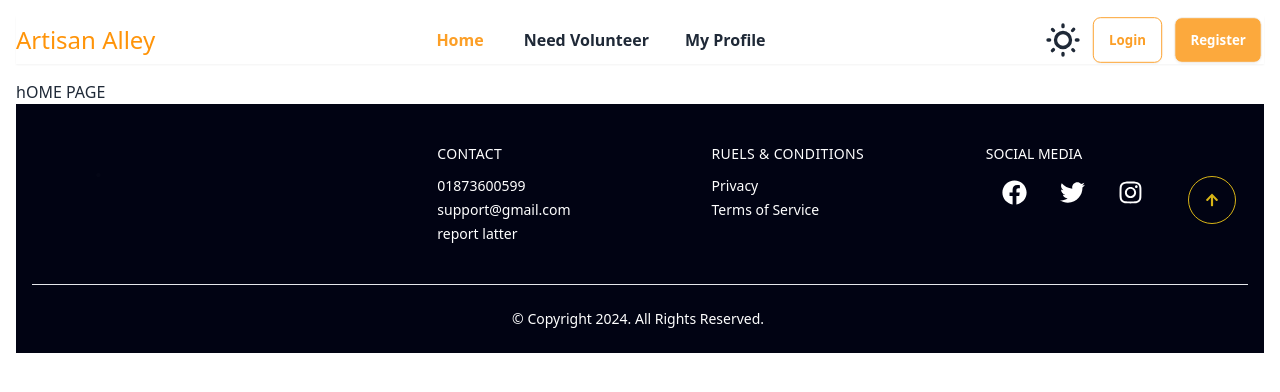
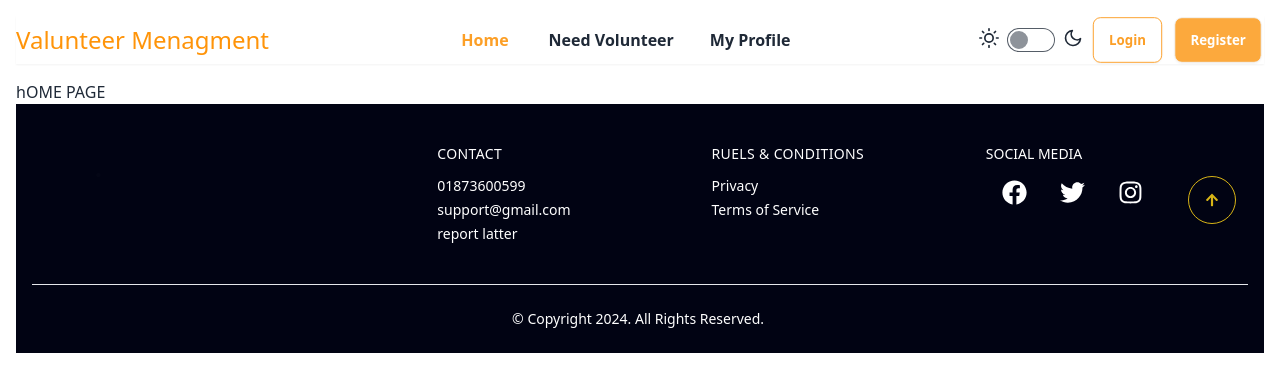
Before and after one commit to reduanhaiderrifat/Unity-Quest, a React (Vite) app: page / in a window 1280 px wide. Shown: the top 392 px of the page. Built offline with nearby package versions, Linux system fonts and the light colour scheme; no server answers.

Commit message:
setup evirmentvariables for firebase api

```diff
--- a/src/firebase/firebase.config.js
+++ b/src/firebase/firebase.config.js
@@ -5,12 +5,12 @@ import { initializeApp } from "firebase/app";
 import { getAuth } from "firebase/auth";
 // Your web app's Firebase configuration
 const firebaseConfig = {
-  apiKey: "AIzaSyAlUNQoZY_dwtaoJRpER-Cay5fSoY3edFI",
-  authDomain: "volunteer-management-web.firebaseapp.com",
-  projectId: "volunteer-management-web",
-  storageBucket: "volunteer-management-web.appspot.com",
-  messagingSenderId: "640044481513",
-  appId: "1:640044481513:web:6e5dcc3e5d916b814d2978",
+  apiKey: import.meta.env.APIKEY,
+  authDomain: import.meta.env.AUTHDOMAIN,
+  projectId: import.meta.env.PROJECTID,
+  storageBucket: import.meta.env.STORAGEBUCKET,
+  messagingSenderId: import.meta.env.MESSAGINGSENDERID,
+  appId: import.meta.env.APPID,
 };
 
 // Initialize Firebase
--- /dev/null
+++ b/src/pages/AddVholenteerPost.jsx
@@ -0,0 +1,9 @@
+const AddVholenteerPost = () => {
+  return (
+    <div>
+      <h2>this is vholunteradd post</h2>
+    </div>
+  );
+};
+
+export default AddVholenteerPost;
--- /dev/null
+++ b/src/pages/ManagementPost.jsx
@@ -0,0 +1,9 @@
+const ManagementPost = () => {
+  return (
+    <div>
+      <p>this is Management post</p>
+    </div>
+  );
+};
+
+export default ManagementPost;
--- a/src/pages/Register.jsx
+++ b/src/pages/Register.jsx
@@ -6,7 +6,7 @@ import { Link } from "react-router-dom";
 import useAuth from "../hooks/useAuth";
 import toast from "react-hot-toast";
 const Register = () => {
-  const { createUser, googleUser, githubUser } = useAuth();
+  const { createUser, googleUser, githubUser, updateUser } = useAuth();
 
   const {
     register,
@@ -19,6 +19,7 @@ const Register = () => {
     console.log(data);
     createUser(email, password)
       .then((result) => {
+        updateUser(username, photo);
         console.log(result.user);
       })
       .catch((error) => {
@@ -87,6 +88,7 @@ const Register = () => {
                   type="text"
                   placeholder="PhotoURL"
                   name="photo"
+                  {...register("photo")}
                   className="input input-bordered"
                 />
               </div>
--- /dev/null
+++ b/src/pages/RequestPost.jsx
@@ -0,0 +1,9 @@
+const RequestPost = () => {
+  return (
+    <div>
+      <p>this is requiest post</p>
+    </div>
+  );
+};
+
+export default RequestPost;
--- a/src/provider/AuthProvider.jsx
+++ b/src/provider/AuthProvider.jsx
@@ -6,6 +6,7 @@ import {
   signInWithEmailAndPassword,
   signInWithPopup,
   signOut,
+  updateProfile,
 } from "firebase/auth";
 import { createContext, useEffect, useState } from "react";
 import auth from "../firebase/firebase.config";
@@ -13,6 +14,7 @@ import toast from "react-hot-toast";
 export const AuthContext = createContext(null);
 const AuthProvider = ({ children }) => {
   const [user, setUser] = useState(null);
+  const [reloader, setReloader] = useState(false);
   const [loading, setLoading] = useState(true);
   const googleProvider = new GoogleAuthProvider();
   const githubProvider = new GithubAuthProvider();
@@ -48,18 +50,27 @@ const AuthProvider = ({ children }) => {
   const logOut = () => {
     return signOut(auth);
   };
+  const updateUser = async (username, photo) => {
+    return updateProfile(auth.currentUser, {
+      displayName: username,
+      photoURL: photo,
+    }).then(() => {
+      setReloader(Math.random());
+    });
+  };
   useEffect(() => {
     const unsuscribe = onAuthStateChanged(auth, (currentuser) => {
       setUser(currentuser);
       setLoading(false);
     });
     return () => unsuscribe();
-  }, []);
+  }, [reloader]);
   const authInfo = {
     createUser,
     singInUser,
     googleUser,
     githubUser,
+    updateUser,
     logOut,
     loading,
     user,
--- a/src/shared/Navbar.jsx
+++ b/src/shared/Navbar.jsx
@@ -56,7 +56,7 @@ const Navbar = () => {
           </div>
           <ul
             tabIndex={0}
-            className="dropdown-content z-[1] menu p-2 shadow bg-base-100 rounded-box w-52"
+            className="dropdown-content z-50 space-y-2 font-bold menu p-2 shadow bg-base-100 rounded-box w-52"
           >
             <li>
               <NavLink
@@ -174,11 +174,8 @@ const Navbar = () => {
                 </div>
               </div>
             </div>
-            <a
-              //   onClick={handleRefresh}
-              className="  text-2xl nosifer-regular text-[#ff9409]"
-            >
-              Artisan Alley
+            <a className="  text-2xl nosifer-regular text-[#ff9409]">
+              Valunteer Menagment
             </a>
           </div>
           <div className="hidden lg:flex">
@@ -186,8 +183,7 @@ const Navbar = () => {
           </div>
 
           <div className="flex items-center gap-2">
-            <label className="swap swap-rotate">
-              {/* this hidden checkbox controls the state */}
+            {/* <label className="swap swap-rotate">
               <input
                 type="checkbox"
                 className="theme-controller"
@@ -195,7 +191,6 @@ const Navbar = () => {
                 checked={theme === "dark"}
               />
 
-              {/* sun icon */}
               <svg
                 className="swap-off fill-current w-10 h-10"
                 xmlns="http://www.w3.org/2000/svg"
@@ -204,13 +199,47 @@ const Navbar = () => {
                 <path d="M5.64,17l-.71.71a1,1,0,0,0,0,1.41,1,1,0,0,0,1.41,0l.71-.71A1,1,0,0,0,5.64,17ZM5,12a1,1,0,0,0-1-1H3a1,1,0,0,0,0,2H4A1,1,0,0,0,5,12Zm7-7a1,1,0,0,0,1-1V3a1,1,0,0,0-2,0V4A1,1,0,0,0,12,5ZM5.64,7.05a1,1,0,0,0,.7.29,1,1,0,0,0,.71-.29,1,1,0,0,0,0-1.41l-.71-.71A1,1,0,0,0,4.93,6.34Zm12,.29a1,1,0,0,0,.7-.29l.71-.71a1,1,0,1,0-1.41-1.41L17,5.64a1,1,0,0,0,0,1.41A1,1,0,0,0,17.66,7.34ZM21,11H20a1,1,0,0,0,0,2h1a1,1,0,0,0,0-2Zm-9,8a1,1,0,0,0-1,1v1a1,1,0,0,0,2,0V20A1,1,0,0,0,12,19ZM18.36,17A1,1,0,0,0,17,18.36l.71.71a1,1,0,0,0,1.41,0,1,1,0,0,0,0-1.41ZM12,6.5A5.5,5.5,0,1,0,17.5,12,5.51,5.51,0,0,0,12,6.5Zm0,9A3.5,3.5,0,1,1,15.5,12,3.5,3.5,0,0,1,12,15.5Z" />
               </svg>
 
-              {/* moon icon */}
               <svg
                 className="swap-on fill-current w-10 h-10"
                 xmlns="http://www.w3.org/2000/svg"
                 viewBox="0 0 24 24"
               >
                 <path d="M21.64,13a1,1,0,0,0-1.05-.14,8.05,8.05,0,0,1-3.37.73A8.15,8.15,0,0,1,9.08,5.49a8.59,8.59,0,0,1,.25-2A1,1,0,0,0,8,2.36,10.14,10.14,0,1,0,22,14.05,1,1,0,0,0,21.64,13Zm-9.5,6.69A8.14,8.14,0,0,1,7.08,5.22v.27A10.15,10.15,0,0,0,17.22,15.63a9.79,9.79,0,0,0,2.1-.22A8.11,8.11,0,0,1,12.14,19.73Z" />
+              </svg>
+            </label> */}
+            <label className="flex cursor-pointer gap-2">
+              <svg
+                xmlns="http://www.w3.org/2000/svg"
+                width="20"
+                height="20"
+                viewBox="0 0 24 24"
+                fill="none"
+                stroke="currentColor"
+                strokeWidth="2"
+                strokeLinecap="round"
+                strokeLinejoin="round"
+              >
+                <circle cx="12" cy="12" r="5" />
+                <path d="M12 1v2M12 21v2M4.2 4.2l1.4 1.4M18.4 18.4l1.4 1.4M1 12h2M21 12h2M4.2 19.8l1.4-1.4M18.4 5.6l1.4-1.4" />
+              </svg>
+              <input
+                type="checkbox"
+                onChange={handleToggle}
+                checked={theme === "dark"}
+                className="toggle theme-controller"
+              />
+              <svg
+                xmlns="http://www.w3.org/2000/svg"
+                width="20"
+                height="20"
+                viewBox="0 0 24 24"
+                fill="none"
+                stroke="currentColor"
+                strokeWidth="2"
+                strokeLinecap="round"
+                strokeLinejoin="round"
+              >
+                <path d="M21 12.79A9 9 0 1 1 11.21 3 7 7 0 0 0 21 12.79z"></path>
               </svg>
             </label>
             {loading ? (
```
Also changed, not shown: src/routes/Routes.jsx (+13 -2 lines).
